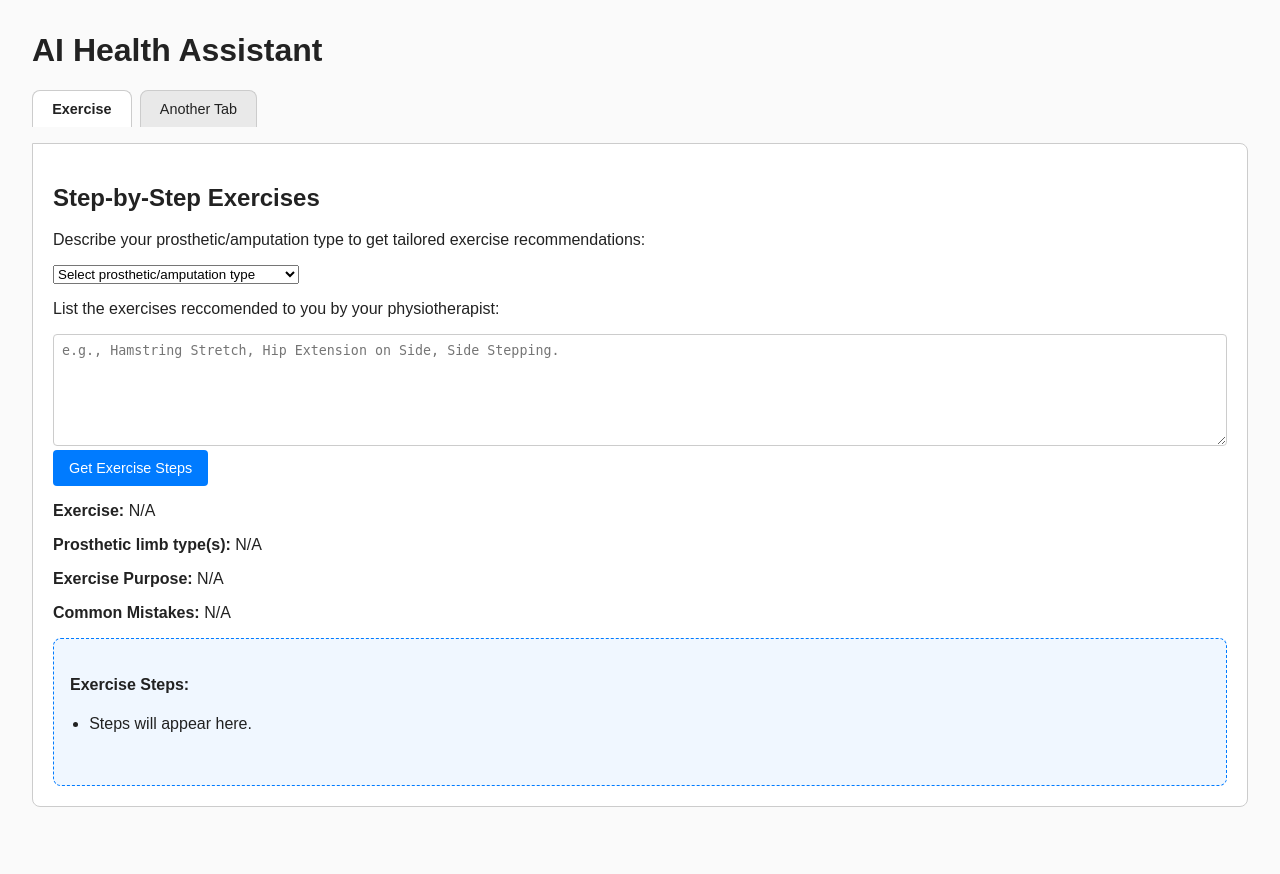
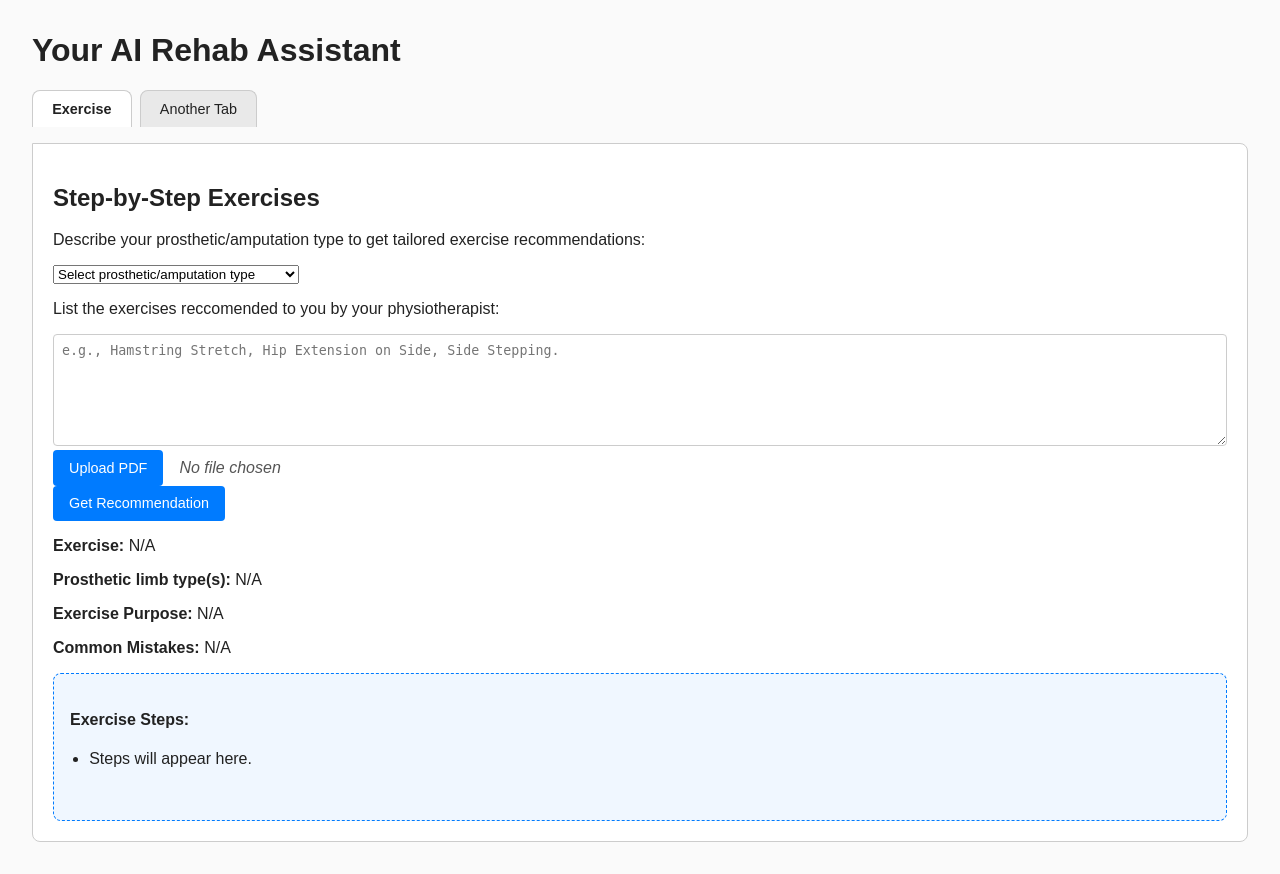
Before and after one commit to gracdi1/AI4GoodLab-project-m2, a Flask app: page / in a window 1280 px wide, after a click on "Exercise". Before the commit the page ends 807 px from the top, so only its background shows below. Run offline with Flask 3, Linux system fonts and the light colour scheme; parts of the project's set-up code (start-up, migrations or seed data) failed here and were passed over.

Commit message:
added upload pdf feature and upload pdf mode for initializing RAG LLM

```diff
--- a/app.py
+++ b/app.py
@@ -101,90 +101,100 @@ llm_to_vlm = None
 # --- RAG Setup (Load PDFs and Create Vector Store) ---
 vectorstore = None # store vector database (from contents of PDFs) + search for info
 llm = None # store LLM (text-only Gemini model)
-qa_chain = None # RAG chain: combines vectorstore + LLM (q-a pipeline)
+current_retriever = None
+# qa_chain = None # RAG chain: combines vectorstore + LLM (q-a pipeline)
 
-def setup_llm_and_rag():
-    global vectorstore, llm, qa_chain, vlm_model
+def setup_llm_and_rag(pdf_file_path=None, mode='default_doc'):
+    global vectorstore, llm, vlm_model # qa_chain
+
+    if mode == 'default_doc':
+        # Initialize Google Gemini LLM (for text-based recommendation)
+        try:
+            llm = GoogleGenerativeAI(model="gemini-2.0-flash")
+            print("Google Gemini LLM for text initialized successfully.")
+        except Exception as e:
+            print(f"Error initializing text LLM: {e}")
+            return False
+
+        # Initialize Google Gemini VLM (for vision-based analysis)
+        try:
+            vlm_model = ChatGoogleGenerativeAI(model="gemini-2.0-flash")
+            print("Google Gemini VLM initialized successfully.")
+        except Exception as e:
+            print(f"Error initializing VLM: {e}")
 
     # 1. Load your PDF files
-    pdf_folder = r"./data"
-    print("Using pdf_folder path:", pdf_folder)
-    pdf_paths = [os.path.join(pdf_folder, f) for f in os.listdir(pdf_folder) if f.endswith(".pdf")]
-
     documents = []
-    for pdf_path in pdf_paths:
-        if os.path.exists(pdf_path):
-            try:
-                loader = PyPDFLoader(pdf_path)
-                documents.extend(loader.load())
-            except Exception as e:
-                print(f"Failed to load {pdf_path}: {e}")
-        else:
-            print(f"Warning: PDF file not found at {pdf_path}")
+    if mode == 'default_doc': # if user lists exercises
+        pdf_folder = r"./data"
+        print("Using pdf_folder path:", pdf_folder)
+        pdf_paths = [os.path.join(pdf_folder, f) for f in os.listdir(pdf_folder) if f.endswith(".pdf")]
+        for pdf_path in pdf_paths:
+            if os.path.exists(pdf_path):
+                try:
+                    loader = PyPDFLoader(pdf_path)
+                    documents.extend(loader.load())
+                except Exception as e:
+                    print(f"Failed to load {pdf_path}: {e}")
+            else:
+                print(f"Warning: PDF file not found at {pdf_path}")
+    elif pdf_file_path and os.path.exists(pdf_file_path): # use pdf instead
+        print(f"Loading uploaded PDF: {pdf_file_path}")
+        loader = PyPDFLoader(pdf_file_path)
+        documents = loader.load()
+    else: # error
+        print("No valid PDF path provided.")
+        return False
     '''
         loads booklet as a list of pages
         each page is a separate Document obj
     '''
 
-    # 2. Split documents into chunks
+    for doc in documents:
+        doc.metadata["category"] = mode
     text_splitter = RecursiveCharacterTextSplitter(chunk_size=1000, chunk_overlap=200)
+    texts = []
     texts = text_splitter.split_documents(documents)
-    '''
-        (~1000 characters), essential for RAG precision
-    '''
+    try:
+        embeddings = GoogleGenerativeAIEmbeddings(model="models/embedding-001")
+        vectorstore = Chroma.from_documents(texts, embeddings)
+        print(f"Stored {len(texts)} chunks in mode '{mode}'")
+        return True
+    except Exception as e:
+        print(f"Error creating QA chain: {e}")
+        return False
 
-    # 3. Create embeddings using GoogleGenerativeAIEmbeddings
-    embeddings = GoogleGenerativeAIEmbeddings(model="models/embedding-001")
-    '''
-        text chunks -> high-dimensional numerical vectors (needed for semantic search)
-    '''
 
-    # 4. Create a vector store from the embeddings
-    vectorstore = Chroma.from_documents(texts, embeddings)
-    print("Vector store created successfully.") # Chroma database = fast, relevant look-up
+# upload PDF endpoint and run RAG setup (loads pDF, embeds docs, initialize LLMs)
+@app.route('/upload_pdf', methods=['POST'])
+def upload_pdf():
+    if 'pdf_file' not in request.files:
+        return jsonify({"error": "No file part in request"}), 400
 
-    # 5. Initialize Google Gemini LLM (for text-based recommendation)
+    file = request.files['pdf_file']
+    if file.filename == "":
+        return jsonify({"error": "No file selected"}), 400
+    if not file.filename.lower().endswith('.pdf'):
+        return jsonify({"error": "Only PDF files are allowed"}), 400
+
     try:
-        # Use a text-only model for initial recommendation
-        llm = GoogleGenerativeAI(model="gemini-2.0-flash") # Updated to flash for potentially faster response
-        print("Google Gemini LLM for text initialized successfully.")
+        save_path = os.path.join("uploads", file.filename)
+        file.save(save_path)
+
+        success = setup_llm_and_rag(pdf_file_path=save_path, mode='uploaded_pdf')
+
+        if success:
+            return jsonify({"message": f"PDF '{file.filename}' uploaded and RAG system initialized."}), 200
+        else:
+            return jsonify({"error": "Failed to initialize RAG system with uploaded PDF"}), 500
+
     except Exception as e:
-        print(f"Error initializing text LLM: {e}")
-        llm = None
-    '''
-        text-only Gemini model
-        generate answers based on booklet content + user questions
-    '''
+        return jsonify({"error": f"Upload failed: {str(e)}"}), 500
 
-    # 6. Initialize Google Gemini VLM (for vision-based analysis)
-    try:
-        vlm_model = ChatGoogleGenerativeAI(model="gemini-2.0-flash") # Use a model with vision for frame analysis
-        print("Google Gemini VLM initialized successfully.")
-    except Exception as e:
-        print(f"Error initializing VLM: {e}")
-        vlm_model = None
-    '''
-        handles image inputs AND text
-    '''
-
-    # 7. Create the RAG chain
-    if llm and vectorstore:
-        qa_chain = RetrievalQA.from_chain_type(
-            llm=llm,
-            chain_type="stuff",
-            retriever=vectorstore.as_retriever()
-        )
-        print("RAG QA chain created.")
-    else:
-        print("Could not create RAG QA chain. Check LLM and vectorstore setup.")
-    '''
-        combines the vector store (find relevant text) + LLM (generate answers)
-        QUESTION: will we be using RAG for our VLM as well?
-    '''
 
 # Run RAG setup on server start
-with app.app_context():
-    setup_llm_and_rag()
+# with app.app_context():
+    # setup_llm_and_rag()
 '''
     initialize LangChain RAG pipeline:
     loads pDF, embeds docs, initialize LLMs, set up qa_chain for user queries
@@ -193,6 +203,12 @@ with app.app_context():
 # display main webpage (html file from templates folder)
 @app.route('/')
 def index():
+    # clean up uploaded files
+    upload_folder = "uploadeds"
+    if os.path.exists(upload_folder):
+        shutil.rmtree(upload_folder)
+        os.makedirs(upload_folder)  # recreate empty folder
+
     return render_template('index.html')
 
 # main function: POST reqs, take in user prompt, queries RAG, parses LLM output
@@ -218,9 +234,6 @@ def ask_llm():
     exercise_purpose = ['Strength', 'Mobility', 'Balance', 'Agility'] # needed?
     if not user_exercises:
         return jsonify({"error": "No exercises provided"}), 400
-
-    if not qa_chain: # ensure qa_chain is set up
-        return jsonify({"error": "LLM or RAG not initialized. Please check server logs and API key."}), 500
 
     # 2. build the prompt: instructs the LLM what to do
     ''' outline:
@@ -271,6 +284,13 @@ def ask_llm():
             RAG process: search the vectorstore + pass results to LLM
             returns a dictionary with "result" as key based on PDFs
         '''
+        retriever = vectorstore.as_retriever(search_kwargs={"k": 3})
+        qa_chain = RetrievalQA.from_chain_type(
+            llm=llm,
+            chain_type="stuff",
+            retriever=retriever
+        )
+
         response = qa_chain.invoke({"query": prompt})
         exercise_recommendation_full_text = response.get("result", "Could not find a suitable exercise.")
 
@@ -563,4 +583,9 @@ def analyze_video():
         }), 500
 
 if __name__ == '__main__':
+    if os.path.exists("./data"):
+        print("Initializing with default PDFs from /data...")
+        setup_llm_and_rag(mode='default_doc')
+    else:
+        print("No default PDF folder found. Upload required.")
     app.run(debug=True)
--- a/templates/index.html
+++ b/templates/index.html
@@ -88,6 +88,40 @@
       button:disabled {
         background: #b6b6b6;
         cursor: not-allowed;
+      }
+
+      /* Styles for the file upload input (adjusted for inline use) */
+      .file-upload-inline-container {
+        display: flex;
+        align-items: center;
+        gap: 0.5rem;
+        flex-wrap: wrap;
+      }
+      .file-upload-inline-container input[type="file"] {
+        display: none;
+      }
+      .file-upload-inline-container .custom-file-upload {
+        display: inline-block;
+        padding: 0.6rem 1rem;
+        border: none;
+        border-radius: 0.25rem;
+        background: #007bff;
+        color: #fff;
+        font-size: 0.9rem;
+        cursor: pointer;
+        transition: background 0.2s;
+      }
+      .file-upload-inline-container .custom-file-upload:hover {
+        background: #0269d6;
+      }
+      .file-upload-inline-container .file-name {
+          margin-left: 0.5rem;
+          font-style: italic;
+          color: #555;
+          flex-grow: 1;
+          overflow: hidden;
+          white-space: nowrap;
+          text-overflow: ellipsis;
       }
 
       /* -----------  EXERCISE AREA  ----------- */
@@ -208,7 +242,7 @@
     </style>
   </head>
   <body>
-    <h1>AI Health Assistant</h1>
+    <h1>Your AI Rehab Assistant</h1>
 
     <!--  TAB CONTROLS  -->
     <div class="tabs">
@@ -231,7 +265,16 @@
       <p>List the exercises reccomended to you by your physiotherapist:</p>
       <textarea id="exercisesInput" placeholder="e.g., Hamstring Stretch, Hip Extension on Side, Side Stepping."></textarea>
       <br />
-      <button id="askButton">Get Exercise Steps</button>
+      <div class="button-row">
+        <div class="file-upload-inline-container">
+            <input type="file" name="pdf_file" id="inlinePdfFileInput" accept=".pdf">
+            <label for="inlinePdfFileInput" class="custom-file-upload">Upload PDF</label>
+            <span id="inlineFileNameDisplay" class="file-name">No file chosen</span>
+        </div>
+
+        <button id="askButton">Get Recommendation</button>
+      </div>
+      <p id="inlineUploadStatus" style="margin-top: 0.5rem; font-weight: bold;"></p>
 
       <div id="recommendationResult" style="margin-top: 1rem;">
         <p><strong>Exercise:</strong> <span id="exerciseOutput">N/A</span></p>
@@ -649,6 +692,50 @@
       }
 
       /********************************************
+       * UPLOAD FUNCTIONALITY (INLINE)
+       *******************************************/
+      document.getElementById('inlinePdfFileInput').addEventListener('change', function() {
+          const fileNameDisplay = document.getElementById('inlineFileNameDisplay');
+          if (this.files.length > 0) {
+              fileNameDisplay.textContent = this.files[0].name;
+              // Automatically upload when file is selected
+              uploadPdfFile(this.files[0]);
+          } else {
+              fileNameDisplay.textContent = 'No file chosen';
+          }
+      });
+
+      async function uploadPdfFile(file) {
+          const uploadStatus = document.getElementById('inlineUploadStatus');
+          uploadStatus.textContent = 'Uploading...';
+          uploadStatus.style.color = '#007bff';
+
+          const formData = new FormData();
+          formData.append('pdf_file', file);
+
+          try {
+              const response = await fetch('/upload_pdf', {
+                  method: 'POST',
+                  body: formData
+              });
+
+              const data = await response.json();
+
+              if (response.ok) {
+                  uploadStatus.textContent = data.message || 'File uploaded successfully!';
+                  uploadStatus.style.color = '#28a745'; // Green for success
+              } else {
+                  uploadStatus.textContent = data.error || 'Error uploading file.';
+                  uploadStatus.style.color = '#dc3545'; // Red for error
+              }
+          } catch (error) {
+              console.error('Upload error:', error);
+              uploadStatus.textContent = 'Network error or server unreachable.';
+              uploadStatus.style.color = '#dc3545'; // Red for error
+          }
+      }
+
+      /********************************************
        * UTILS
        *******************************************/
       function setText(id, text) {
```
Also changed, not shown: 1 other file.
